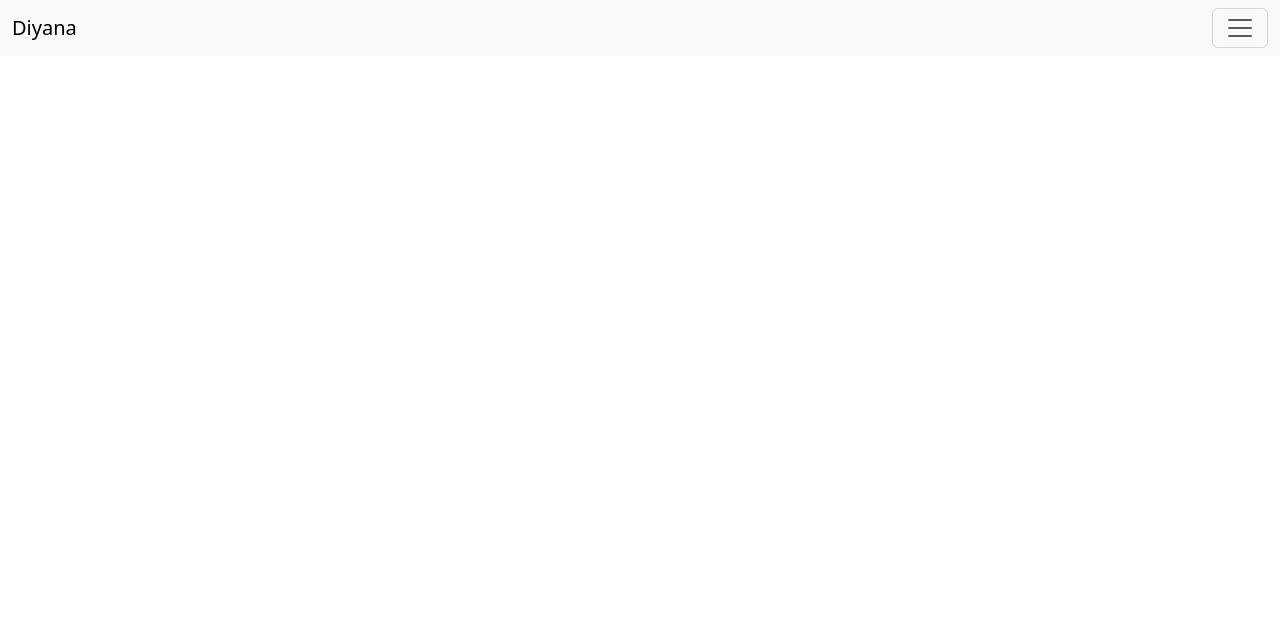
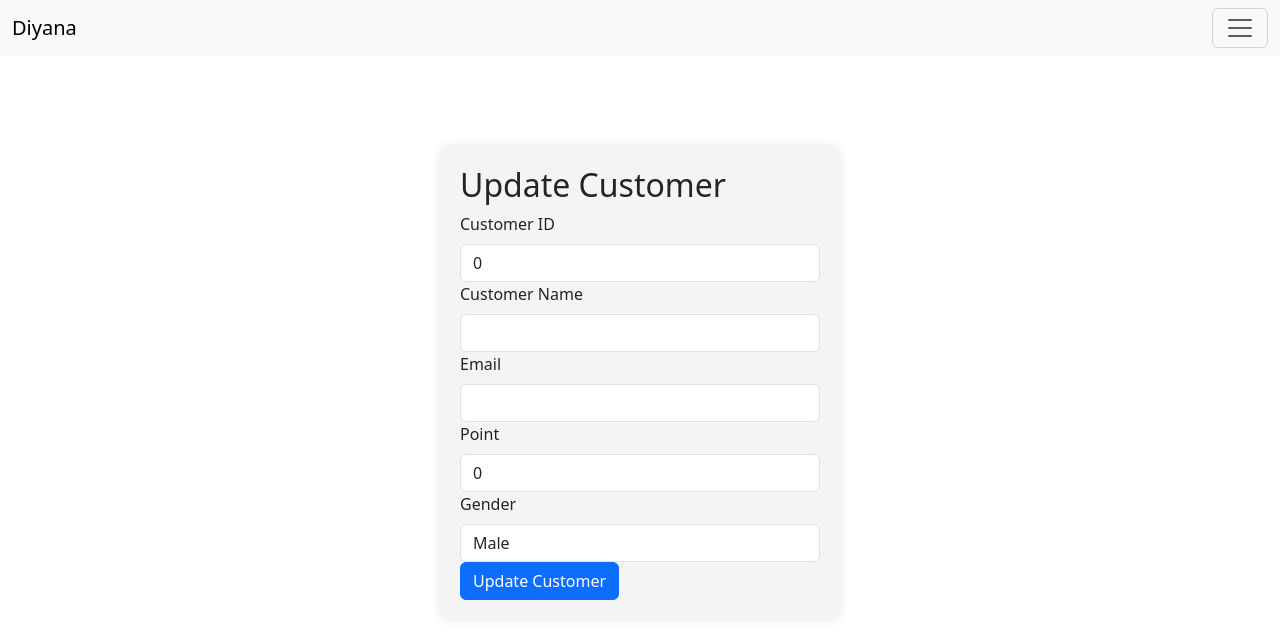
Before and after one commit to nisalgunawardhana/ERMsystem, a React (Create React App) app in the folder frontend/: page /Customer/update/1 in a window 1280 px wide. Before the commit this address had no page. Shown: the top 638 px of the page. Built offline with nearby package versions, Linux system fonts and the light colour scheme; no server answers.

Commit message:
udpate
details

```diff
--- a/frontend/src/App.js
+++ b/frontend/src/App.js
@@ -8,7 +8,7 @@ import AddProfit from './components/AddProfit';
 import ProfitDetails from './components/viewProfit';
 import Bill from './components/bill';
 import CreateBill from './components/createBill';
-import UpdateOther from './components/updateOther';
+import UpdateOther from './components/UpdateCustomer';
 import Supplier from './components/supplier';
 import AddSupplier from './components/addSupplier';
 import AddPurchaseOrder from './components/addPurchaseOrder';
@@ -18,7 +18,7 @@ import UpdateBill from './components/updateBill';
 import BillPreview from './components/billPreview';
 
 import CustomerR from './components/Customer';
-
+import UpdateCustomer from './components/UpdateCustomer';
 function App() {
   return (
     <BrowserRouter>
@@ -45,6 +45,7 @@ function App() {
         <Route path="/supplier/add" element={<AddSupplier/>}/>
         <Route path="/purchaseOrder/add" element={<AddPurchaseOrder/>}/>
         <Route path="/Customer" element={<CustomerR/>}/>
+        <Route path="/Customer/update/:id" element={<UpdateCustomer/>}/>
       </Routes>
 
   </div>
--- a/frontend/src/components/Customer.js
+++ b/frontend/src/components/Customer.js
@@ -1,6 +1,7 @@
 import React, { useState, useEffect } from "react";
-import { Form, Button, Table, Modal } from "react-bootstrap";
+import { Form, Button, Table, Modal, Row, Col, Card } from "react-bootstrap";
 import axios from "axios";
+import {Link} from "react-router-dom";
 
 const CustomerR = () => {
     const [customers, setCustomers] = useState([]);
@@ -85,15 +86,114 @@ const CustomerR = () => {
 
     const handleChange = (e) => {
         const { name, value } = e.target;
-        setCustomerData({
-            ...customerData,
-            [name]: value
-        });
+        if (name === "gender") {
+            // Capitalize the first letter of the gender value
+            const capitalizedValue = value.charAt(0).toUpperCase() + value.slice(1).toLowerCase();
+            setCustomerData({
+                ...customerData,
+                [name]: capitalizedValue
+            });
+        } else {
+            setCustomerData({
+                ...customerData,
+                [name]: value
+            });
+        }
     };
+
+
+
+    const handleGenerateReport = () => {
+        const printWindow = window.open("", "_blank", "width=600,height=600");
+        printWindow.document.write(`
+            <html>
+                <head>
+                    <title>Customer Report</title>
+                    <style>
+                        body {
+                            font-family: Arial, sans-serif;
+                            padding: 20px;
+                        }
+                        h1 {
+                            text-align: center;
+                        }
+                        table {
+                            width: 100%;
+                            border-collapse: collapse;
+                            margin-bottom: 20px;
+                        }
+                        th, td {
+                            border: 1px solid #ccc;
+                            padding: 8px;
+                            text-align: left;
+                        }
+                        th {
+                            background-color: #f2f2f2;
+                        }
+                    </style>
+                </head>
+                <body>
+                    <h1>Customer Report</h1>
+                    <table>
+                        <thead>
+                            <tr>
+                                <th>Customer ID</th>
+                                <th>Customer Name</th>
+                                <th>Email</th>
+                                <th>Point</th>
+                                <th>Gender</th>
+                            </tr>
+                        </thead>
+                        <tbody>
+                            ${customers.map(customer => `
+                                <tr>
+                                    <td>${customer.customer_id}</td>
+                                    <td>${customer.customer_name}</td>
+                                    <td>${customer.email}</td>
+                                    <td>${customer.point}</td>
+                                    <td>${customer.gender}</td>
+                                </tr>
+                            `).join('')}
+                        </tbody>
+                    </table>
+                    <div class="back-button">
+                        <button onclick="window.close()" class="btn btn-secondary">Back</button>
+                    </div>
+                </body>
+            </html>
+        `);
+        printWindow.document.close();
+        printWindow.print();
+    };
+
 
     return (
         <div className="container">
             <h1>Customer Management</h1>
+            <Row className="mb-3">
+                <Col>
+                    <Card>
+                        <Card.Body>
+                            <Card.Title>Generate Report</Card.Title>
+                            <Card.Text>
+                                Generate a report about all customer details and loyalty points.
+                            </Card.Text>
+                            <Button variant="primary" onClick={handleGenerateReport}>Generate Report</Button>
+                        </Card.Body>
+                    </Card>
+                </Col>
+                <Col>
+                    <Card>
+                        <Card.Body>
+                            <Card.Title>Add Customer</Card.Title>
+                            <Card.Text>
+                                Add a new customer to the database.
+                            </Card.Text>
+                            <Button variant="success" onClick={() => setShowModal(true)}>Add Customer</Button>
+                        </Card.Body>
+                    </Card>
+                </Col>
+            </Row>
             <div className="mb-3">
                 <input
                     type="text"
@@ -111,7 +211,7 @@ const CustomerR = () => {
                         <th>Email</th>
                         <th>Point</th>
                         <th>Gender</th>
-                        <th>Action</th>
+                        <th colSpan="2">Action</th> {/* Spanning two columns for Edit and Delete buttons */}
                     </tr>
                 </thead>
                 <tbody>
@@ -124,7 +224,9 @@ const CustomerR = () => {
                                 <td>{customer.point}</td>
                                 <td>{customer.gender}</td>
                                 <td>
-                                    <Button variant="primary">Edit</Button>{" "}
+                                <Link to={`/customer/update/${customer.customer_id}`} className="btn btn-primary">Update</Link>
+                                </td>
+                                <td>
                                     <Button
                                         variant="danger"
                                         onClick={() =>
@@ -144,17 +246,15 @@ const CustomerR = () => {
                                 <td>{customer.point}</td>
                                 <td>{customer.gender}</td>
                                 <td>
-                                    <Button variant="primary">Edit</Button>{" "}
+                                    <Button variant="primary">Edit</Button>
+                                </td>
+                                <td>
                                     <Button variant="danger" onClick={() => handleDelete(customer.customer_id)}>Delete</Button>
-
                                 </td>
                             </tr>
                         ))}
                 </tbody>
             </Table>
-            <Button variant="success" onClick={() => setShowModal(true)}>
-                Add Customer
-            </Button>
             <Modal show={showModal} onHide={() => setShowModal(false)}>
                 <Modal.Header closeButton>
                     <Modal.Title>Add Customer</Modal.Title>
@@ -205,8 +305,8 @@ const CustomerR = () => {
                                 onChange={handleChange}
                                 value={customerData.gender}
                             >
-                                <option value="male">Male</option>
-                                <option value="female">Female</option>
+                                <option value="Male">Male</option>
+                                <option value="Female">Female</option>
                                 <option value="other">Other</option>
                             </Form.Control>
                         </Form.Group>
--- /dev/null
+++ b/frontend/src/components/UpdateCustomer.js
@@ -0,0 +1,108 @@
+import React, { useState, useEffect } from 'react';
+import { useParams, useNavigate } from 'react-router-dom';
+import axios from 'axios';
+import Form from 'react-bootstrap/Form';
+import Button from 'react-bootstrap/Button';
+
+function UpdateCustomer() {
+  const { id } = useParams();
+  const navigate = useNavigate();
+  const [customer, setCustomer] = useState({
+    customer_id: 0,
+    customer_name: '',
+    email: '',
+    point: 0,
+    gender: 'male'
+  });
+
+  useEffect(() => {
+    axios.get(`http://localhost:8080/customer/${id}`)
+      .then(response => {
+        setCustomer(response.data);
+      })
+      .catch(error => {
+        console.error('Error fetching customer details:', error);
+      });
+  }, [id]);
+
+  const handleChange = (e) => {
+    const { name, value } = e.target;
+    setCustomer({
+      ...customer,
+      [name]: value
+    });
+  };
+
+  const handleSubmit = (e) => {
+    e.preventDefault();
+    axios.put(`http://localhost:8080/customer/update/${id}`, customer)
+      .then(() => {
+        navigate('/customer');
+      })
+      .catch(error => {
+        console.error('Error updating customer:', error);
+      });
+  };
+
+  return (
+    <div className="custom-form-container">
+      <h2>Update Customer</h2>
+      <Form onSubmit={handleSubmit}>
+      <Form.Group controlId="customerId">
+          <Form.Label>Customer ID</Form.Label>
+          <Form.Control
+            type="text"
+            name="customer_id"
+            value={customer.customer_id}
+            onChange={handleChange}
+          />
+          </Form.Group>
+        <Form.Group controlId="customerName">
+          <Form.Label>Customer Name</Form.Label>
+          <Form.Control
+            type="text"
+            name="customer_name"
+            value={customer.customer_name}
+            onChange={handleChange}
+          />
+        </Form.Group>
+        <Form.Group controlId="email">
+          <Form.Label>Email</Form.Label>
+          <Form.Control
+            type="email"
+            name="email"
+            value={customer.email}
+            onChange={handleChange}
+          />
+        </Form.Group>
+        <Form.Group controlId="point">
+          <Form.Label>Point</Form.Label>
+          <Form.Control
+            type="number"
+            name="point"
+            value={customer.point}
+            onChange={handleChange}
+          />
+        </Form.Group>
+        <Form.Group controlId="gender">
+          <Form.Label>Gender</Form.Label>
+          <Form.Control
+            as="select"
+            name="gender"
+            value={customer.gender}
+            onChange={handleChange}
+          >
+            <option value="male">Male</option>
+            <option value="female">Female</option>
+            <option value="other">Other</option>
+          </Form.Control>
+        </Form.Group>
+        <Button variant="primary" type="submit">
+          Update Customer
+        </Button>
+      </Form>
+    </div>
+  );
+}
+
+export default UpdateCustomer;
```
Also changed, not shown: 1 other file (tests, documents, lock files or other folders).
